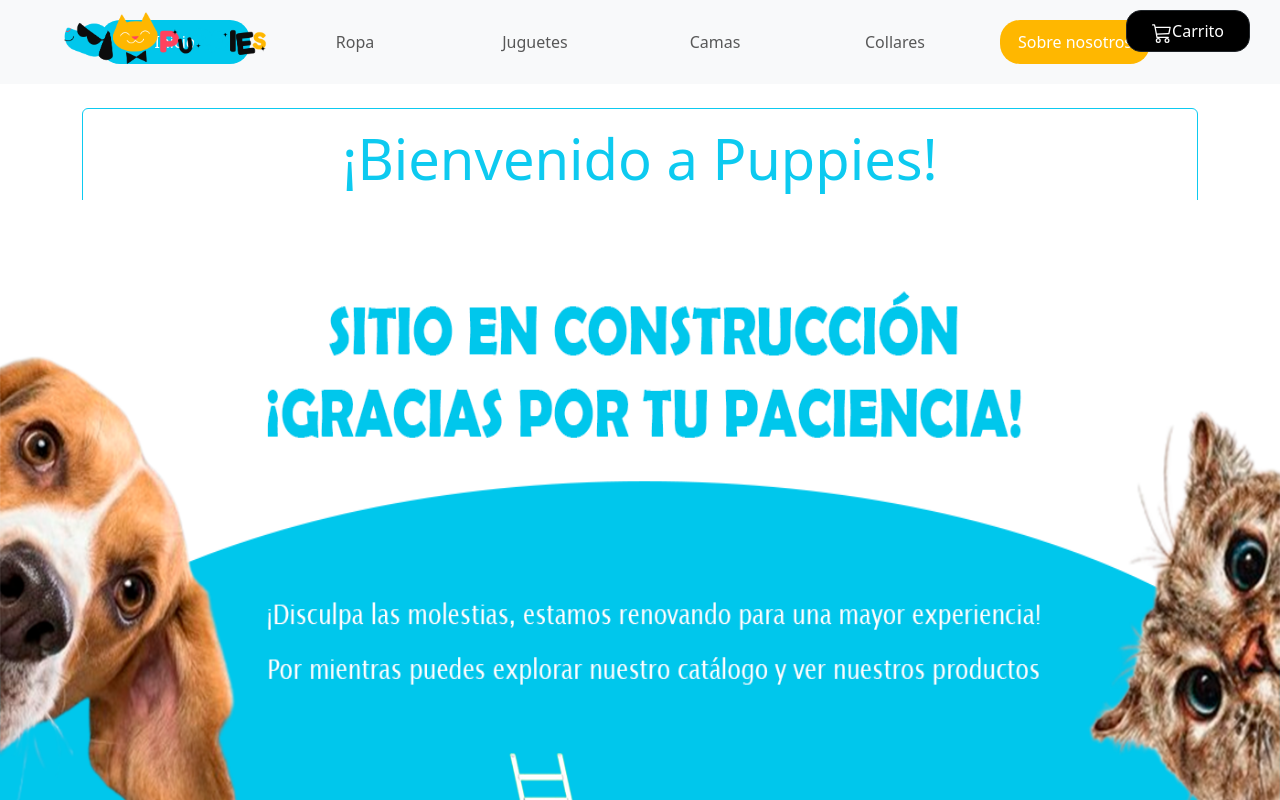
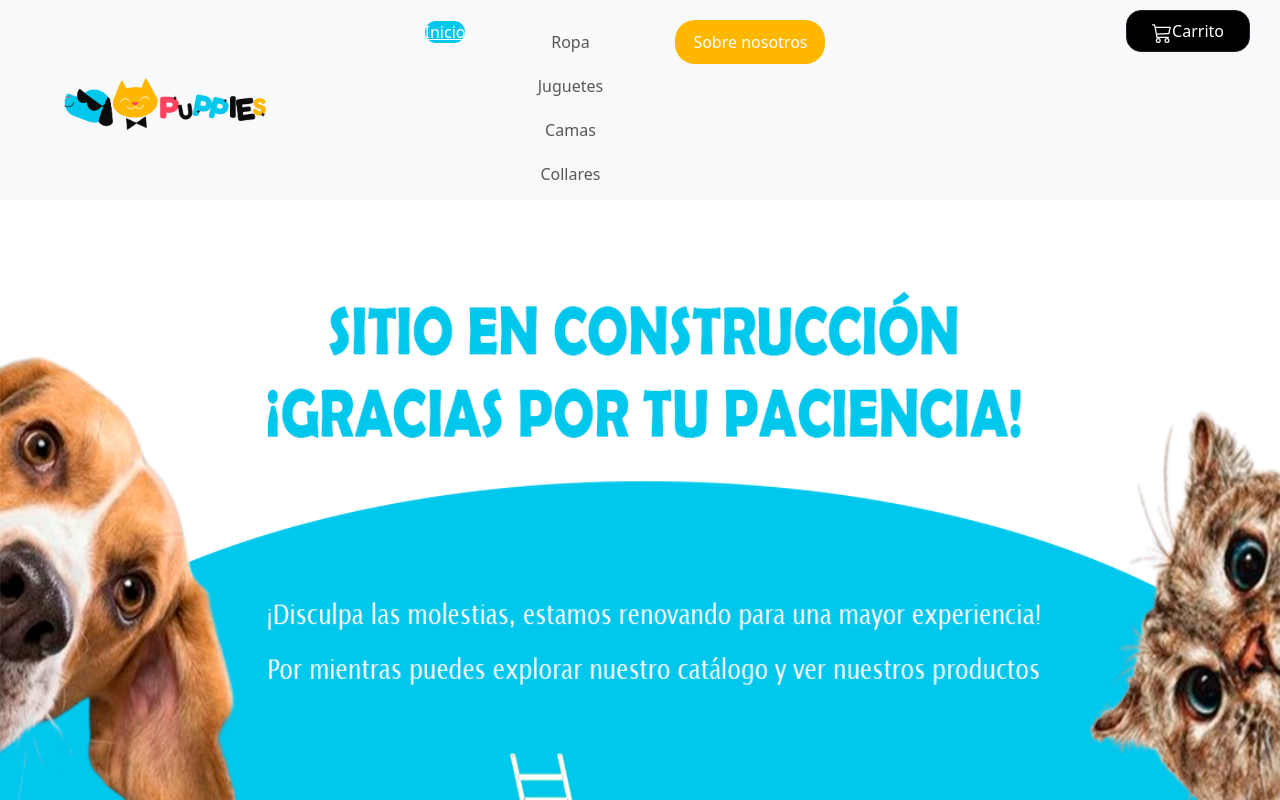
Before and after one commit to agustinafleitas/ProyectoFinal_Fleitas, a React (Vite) app: page / in a window 1280 px wide. Shown: the top 800 px of the page. Built offline with nearby package versions, Linux system fonts and the light colour scheme.

Commit message:
Estilos a los botones en el NavBar
Aplicar determinados estilos al hacer clik en los botones del navbar

```diff
--- a/src/components/NavBar/NavBar.jsx
+++ b/src/components/NavBar/NavBar.jsx
@@ -1,7 +1,7 @@
 import images from "../imagenes/images";
 import "./NavBar.css";
 import CartWidget from "../CartWidget/CartWidget";
-import { Link } from "react-router-dom";
+import { Link, NavLink } from "react-router-dom";
 
 const navbar = ()=> {
     return (
@@ -12,22 +12,45 @@ const navbar = ()=> {
                 <div className="collapse navbar-collapse" id="navbarTogglerDemo02">
                     <ul className="navbar-nav mx-auto mb-2 mb-lg-0">
                         <li className="nav-item">
-                            <Link className="nav-link" id="inicio" to="/">Inicio</Link>
+                            <NavLink className={({ isActive }) =>
+                            isActive ? ".nav-link ActiveOption" : "nav-link productos"
+                            }
+                            id="inicio" to="/">Inicio</NavLink>
+                        </li>
+
+                    <div className="categoriesSeccion">
+                        <li className="nav-item">
+                            <NavLink className={({ isActive }) =>
+                            isActive ? ".nav-link ActiveOption" : "nav-link productos"
+                            }
+                            aria-current="page"
+                            to="/category/ropa">Ropa</NavLink>
                         </li>
                         <li className="nav-item">
-                            <Link className="nav-link productos" to="/category/ropa">Ropa</Link>
+                            <NavLink className={({ isActive }) =>
+                            isActive ? ".nav-link ActiveOption" : "nav-link productos"
+                            }
+                            to="/category/juguetes">Juguetes</NavLink>
                         </li>
                         <li className="nav-item">
-                            <Link className="nav-link productos" to="/category/juguetes">Juguetes</Link>
+                            <NavLink className={({ isActive }) =>
+                            isActive ? ".nav-link ActiveOption" : "nav-link productos"
+                            }
+                            to="/category/camas">Camas</NavLink>
                         </li>
                         <li className="nav-item">
-                            <Link className="nav-link productos" to="/category/camas">Camas</Link>
+                            <NavLink className={({ isActive }) =>
+                            isActive ? ".nav-link ActiveOption" : "nav-link productos"
+                            }
+                            to="/category/collares">Collares</NavLink>
                         </li>
+                    </div>
+
                         <li className="nav-item">
-                            <Link className="nav-link productos" to="/category/collares">Collares</Link>
-                        </li>
-                        <li className="nav-item">
-                            <Link className="nav-link" id="sobreNosotros" to="/category/About">Sobre nosotros</Link>
+                            <NavLink className={({ isActive }) =>
+                            isActive ? ".nav-link ActiveOption" : "nav-link productos"
+                            }
+                            id="sobreNosotros" to="/category/About">Sobre nosotros</NavLink>
                         </li>
                     </ul>
                     <form className="d-flex">
```
